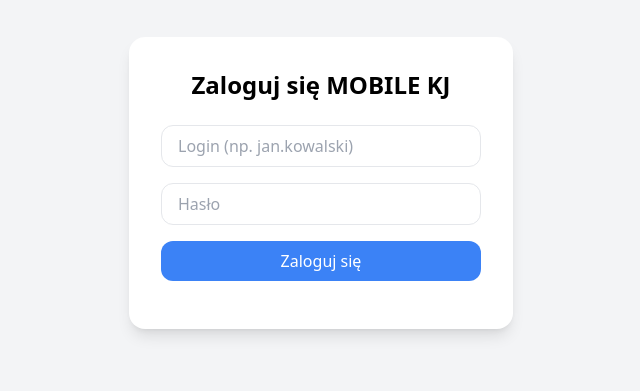
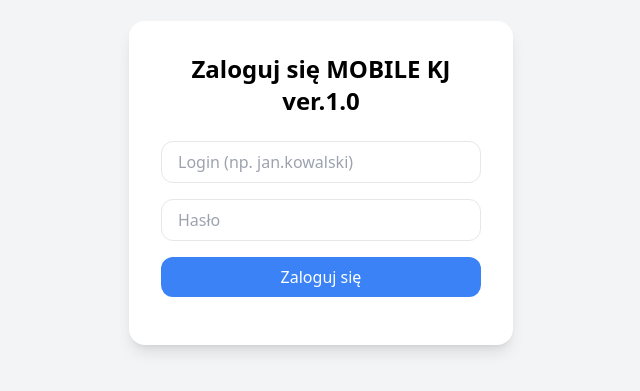
Before and after one commit to M4ttWork/login.app-mxrQRb0yLR, a plain HTML site: page index.html in a window 1280 px wide. Shown: the part 217-608 px from the top of the page, without its empty margins (319-959 px from the left). Drawn offline with nearby package versions, Linux system fonts and the light colour scheme.

Commit message:
Update index.html

```diff
--- a/index.html
+++ b/index.html
@@ -14,7 +14,7 @@
 </head>
 <body class="bg-gray-100 flex items-center justify-center h-screen">
   <div class="bg-white p-8 rounded-2xl shadow-lg w-full max-w-sm">
-    <h2 class="text-2xl font-bold mb-6 text-center">Zaloguj się MOBILE KJ</h2>
+    <h2 class="text-2xl font-bold mb-6 text-center">Zaloguj się MOBILE KJ ver.1.0</h2>
 
     <form id="login-form" class="space-y-4">
       <input type="text" id="login" placeholder="Login (np. jan.kowalski)" required class="w-full px-4 py-2 border rounded-xl"/>
```
